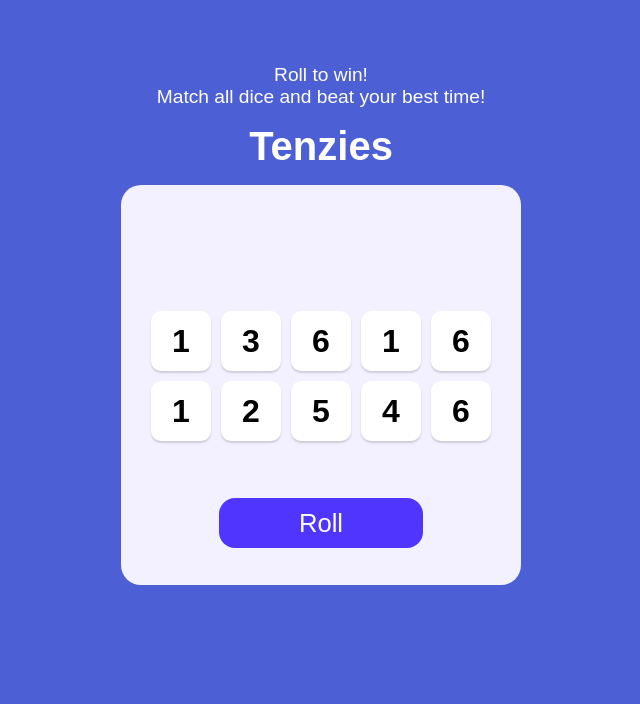
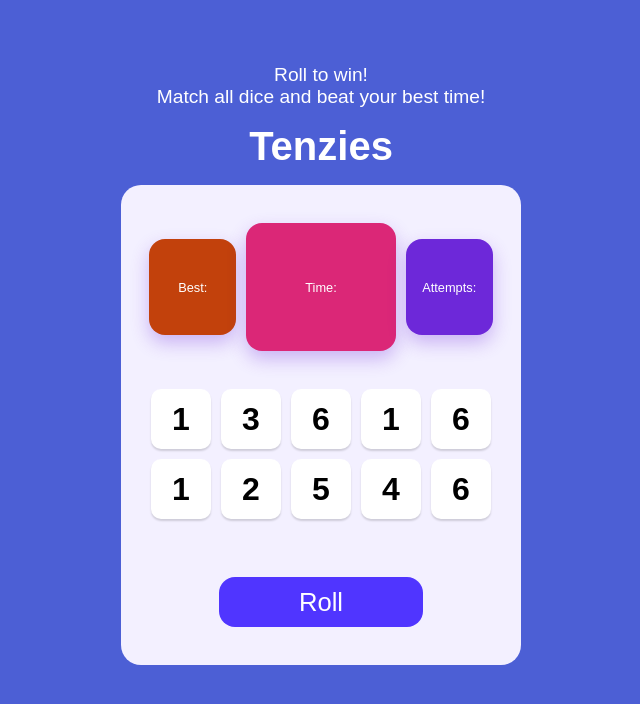
Before and after one commit to itsjohnnyproano/tenzies-react, a React (Vite) app: page / in a window 1280 px wide. Shown: the top 704 px of the page, without its empty margins (319-959 px from the left). Built offline with nearby package versions, Linux system fonts and the light colour scheme.

Commit message:
added card layout on keeper display

```diff
--- a/src/App.jsx
+++ b/src/App.jsx
@@ -86,8 +86,10 @@ export default function App() {
         <p className="subtitle">Match all dice and beat your best time!</p>
         <h1 className="title">Tenzies</h1>
       </header>
+
       <main>
         {gameWon && <Confetti />}
+
         <div aria-live="polite" className="sr-only">
           {gameWon && (
             <p>
@@ -96,14 +98,23 @@ export default function App() {
             </p>
           )}
         </div>
-        <div className="timer-display">
-          {gameStarted && (
-            <span className="timer" aria-live="polite">
-              {formatTime(time)}
-            </span>
-          )}
-          {bestTime !== null && <span className="best-time">Best: {bestTime}s</span>}
+
+        <div className="keeper-display">
+          <div className="best-time">
+            <p className="keeper-subtitle">Best:</p>
+            {bestTime !== null && <p>{bestTime}s</p>}
+          </div>
+          <div className="timer">
+            <p className="keeper-subtitle">Time:</p>
+            {gameStarted && <p aria-live="polite">{formatTime(time)}</p>}
+          </div>
+          <div className="attempt">
+            <p className="keeper-subtitle" aria-live="polite">
+              Attempts:
+            </p>
+          </div>
         </div>
+
         <div className="dice-container">{diceElements}</div>
         <button ref={buttonRef} className="roll-dice" onClick={rollDice}>
           {gameWon ? "New Game" : "Roll"}
--- a/src/index.css
+++ b/src/index.css
@@ -4,8 +4,9 @@
 
 body {
   font-family: Karla, sans-serif;
-  margin: 0;
+  margin: 0 auto;
   background-color: #4C5FD5;
+  max-width: 420px;
   height: 100vh;
   display: flex;
   flex-direction: column;
@@ -41,7 +42,8 @@ div#root {
 
 main {
   background-color: #F3F0FF;
-  height: 100%;
+  /* height: 100%; */
+  height: 120%;
   border-radius: 20px;
   display: flex;
   flex-direction: column;
@@ -62,25 +64,60 @@ main {
   text-align: center;
 }
 
-.timer-display {
+.keeper-display {
   display: flex;
-  flex-direction: column;
+  gap: 10px;
+  max-height: 10rem;
   align-items: center;
-  gap: 2px;
-  min-height: 2.5rem;
-  margin: 8px 0 4px;
+  justify-content: center;
+}
+
+.keeper-subtitle {
+  font-size: .8rem;
+  font-weight: 400;
+  margin: 0 auto;
+  text-align: start;
 }
 
 .timer {
+  flex: 1.5;
   font-size: 2rem;
+  width: 12rem;
   font-weight: bold;
   font-variant-numeric: tabular-nums;
+  background-color: #DB2777;
+  min-height: 8rem;
 }
 
 .best-time {
+  flex: .75;
   font-size: 0.85rem;
   color: #4a4a4a;
   font-variant-numeric: tabular-nums;
+  background-color: #C2410C;
+  height: 6rem;
+}
+
+.attempt {
+  flex: .75;
+  font-size: 0.85rem;
+  background-color: #6D28D9;
+  height: 6rem;
+
+}
+
+.timer, .best-time, .attempt {
+  color: white;
+  border-radius: 16px;
+  padding: 12px 12px;
+  box-shadow: 0 8px 18px rgba(109, 40, 217, 0.3);
+  display: flex;
+  flex-direction: column;
+  justify-content: center;
+}
+
+.timer > p, .best-time > p, .attempt > p {
+  margin: 0 auto;
 }
 
 .dice-container {
@@ -131,6 +168,7 @@ button.roll-dice {
 }
 
 @media (max-width: 480px) {
+
   .dice-container {
     gap: 12px;
     padding-inline: 12px;
@@ -142,7 +180,7 @@ button.roll-dice {
   }
 
   .timer {
-    font-size: 2.4rem;
+    font-size: 2rem;
   }
 
   button.roll-dice {
```
